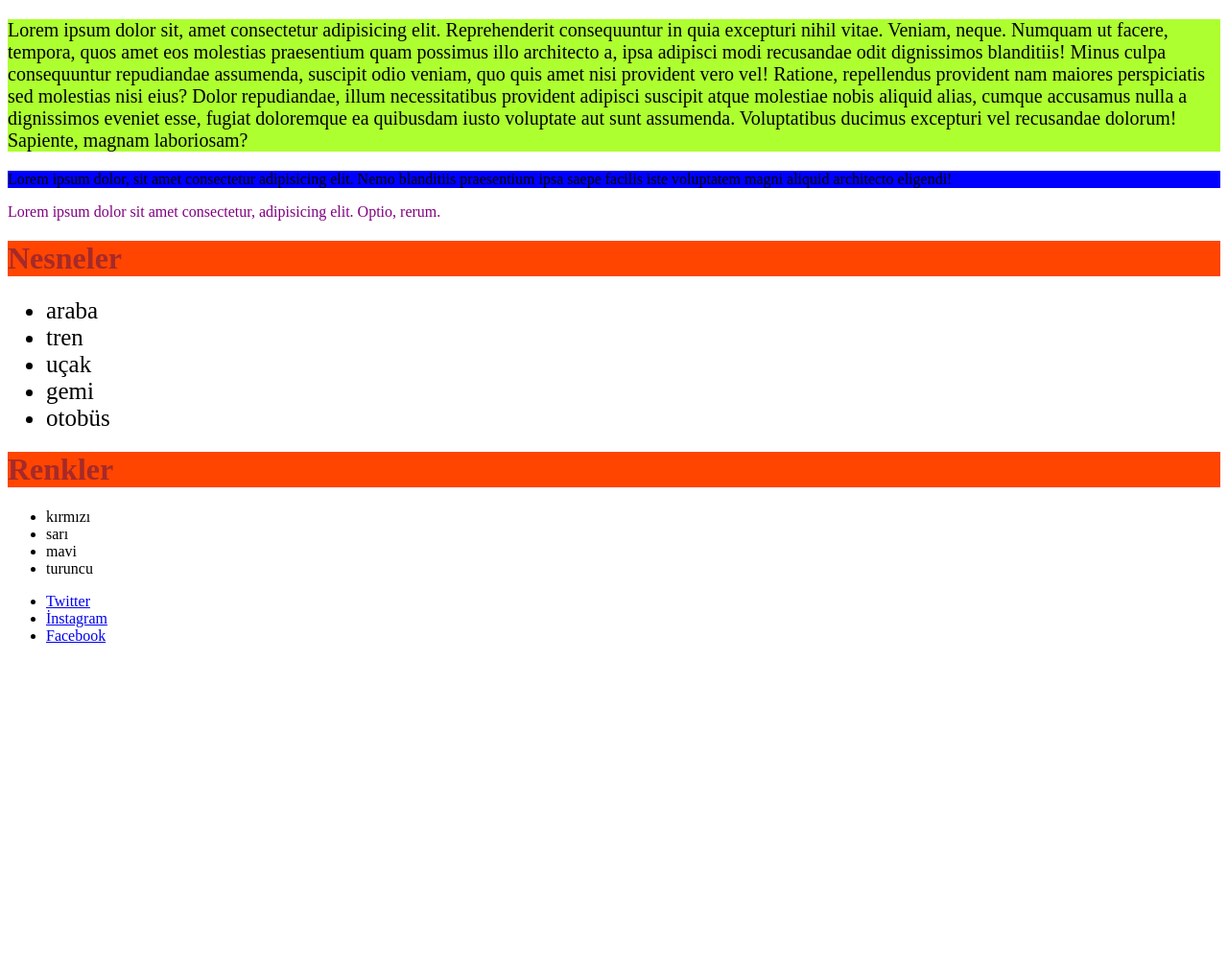
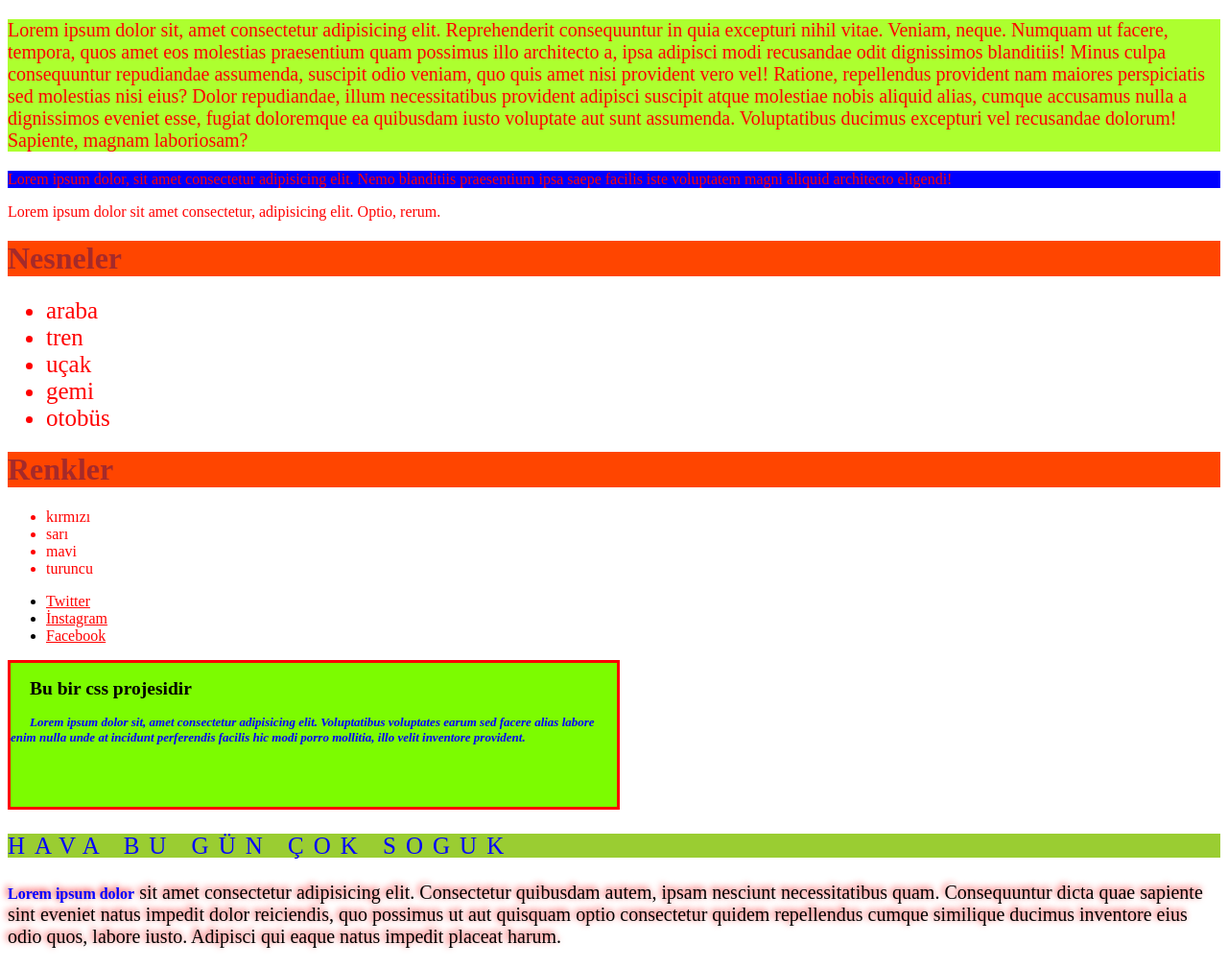
Before and after one commit to ZOHRE1701/CSS-, a plain HTML site: page index.html in a window 1280 px wide. Shown: the whole page at 96% size. Before the commit the page ends 800 px from the top, so only its background shows below. Drawn offline with Linux system fonts and the light colour scheme.

Commit message:
css-ders2

```diff
--- a/index.html
+++ b/index.html
@@ -2,9 +2,12 @@
 <html lang="en">
 <head>
     <meta charset="UTF-8">
-    <meta name="viewport" content="width=<device-width>, initial-scale=1.0">
+    <meta name="viewport" content="width=device-width>, initial-scale=1.0">
     <title>Document</title>
     <link rel="stylesheet" href="./styles/style.css">
+    <link rel="preconnect" href="https://fonts.googleapis.com">
+    <link rel="preconnect" href="https://fonts.gstatic.com" crossorigin>
+    <link href="https://fonts.googleapis.com/css2?family=Lilita+One&display=swap" rel="stylesheet">
     <style>
         #goit{
             color:black;
@@ -44,5 +47,17 @@
         <li><a class="link" href="htpps://www.instagram.com">İnstagram</a></li>
         <li><a class="link" href="htpps://www.facebook.com">Facebook</a></li>
     </ul>
+    <section class="kutucuk">
+        <h1>Bu bir css projesidir</h1>
+        <p class="pelement" id="pidsi" style="color:black">
+            Lorem ipsum dolor sit, amet consectetur adipisicing elit. Voluptatibus voluptates earum sed facere alias labore enim nulla unde at incidunt perferendis facilis hic modi porro mollitia, illo velit inventore provident.
+        </p>
+    </section>
+    <section>
+        <p class="goit-css">hava bu gün çok soguk</p>
+    </section>
+    <section>
+        <p class="shadow"><span>Lorem ipsum dolor</span> sit amet consectetur adipisicing elit. Consectetur quibusdam autem, ipsam nesciunt necessitatibus quam. Consequuntur dicta quae sapiente sint eveniet natus impedit dolor reiciendis, quo possimus ut aut quisquam optio consectetur quidem repellendus cumque similique ducimus inventore eius odio quos, labore iusto. Adipisci qui eaque natus impedit placeat harum.</p>
+    </section>
 </body>
 </html>
--- a/styles/style.css
+++ b/styles/style.css
@@ -1,3 +1,9 @@
+ p,a,div,span {
+    color:red;
+ }
+
+
+
 .goit2{
     color: purple;
 }
@@ -39,3 +45,54 @@ div #arac li{
 .sosial-links  .link:focus {
     color: orange;
 }
+
+section >p {
+    color: blue !important;
+
+}
+
+.pelement{
+    color: blueviolet;
+}
+#pidsi {
+    color:green;
+}
+.kutucuk {
+    background-color:lawngreen;
+    width:50%;
+    height:150px;
+    border: 3px solid red;
+    font-family:"Ariel,Helvetika,sans-serif";
+    font-size:13px;
+    text-align:left;
+    text-indent:20px;
+
+}
+.kutucuk p {
+    font-weight:900;
+    font-style: italic;
+}
+.goit-css {
+  /* text-decoration: underline; */
+   text-transform:uppercase;
+   background-color:yellowgreen;
+   line-height:25px;
+   font-size:25px;
+   letter-spacing:10px;
+
+}
+.shadow {
+    font-size:20px;
+    text-shadow:-2px -2px 7px red;
+    /*eksi degeri başlamgıç degeri sonla sağ ve alt değerini sol ve üst değerine çevirir*/
+    color: black !important;
+
+}
+.shadow span {
+    color: blue;
+    font-weight:900;
+    font-size:16px;
+}
+.sosial-links {
+    list-style-type:none;
+}
```
